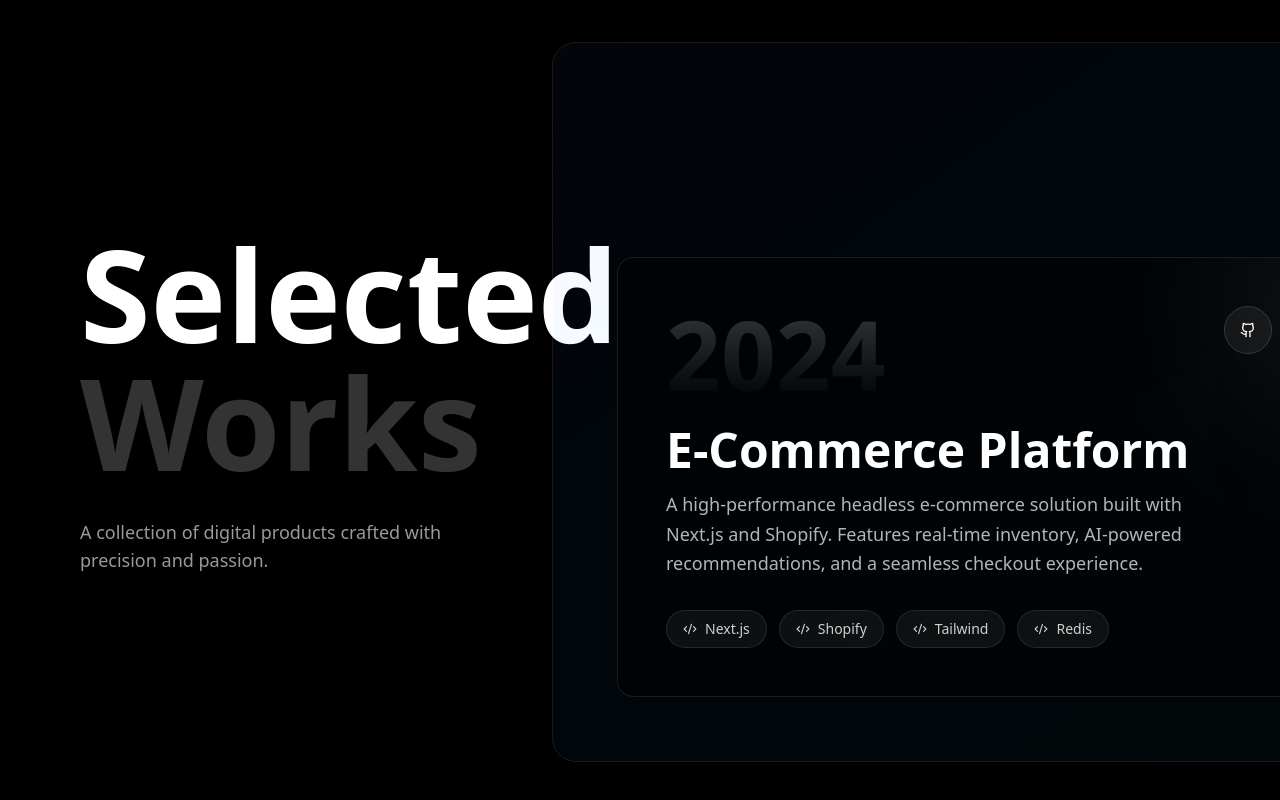
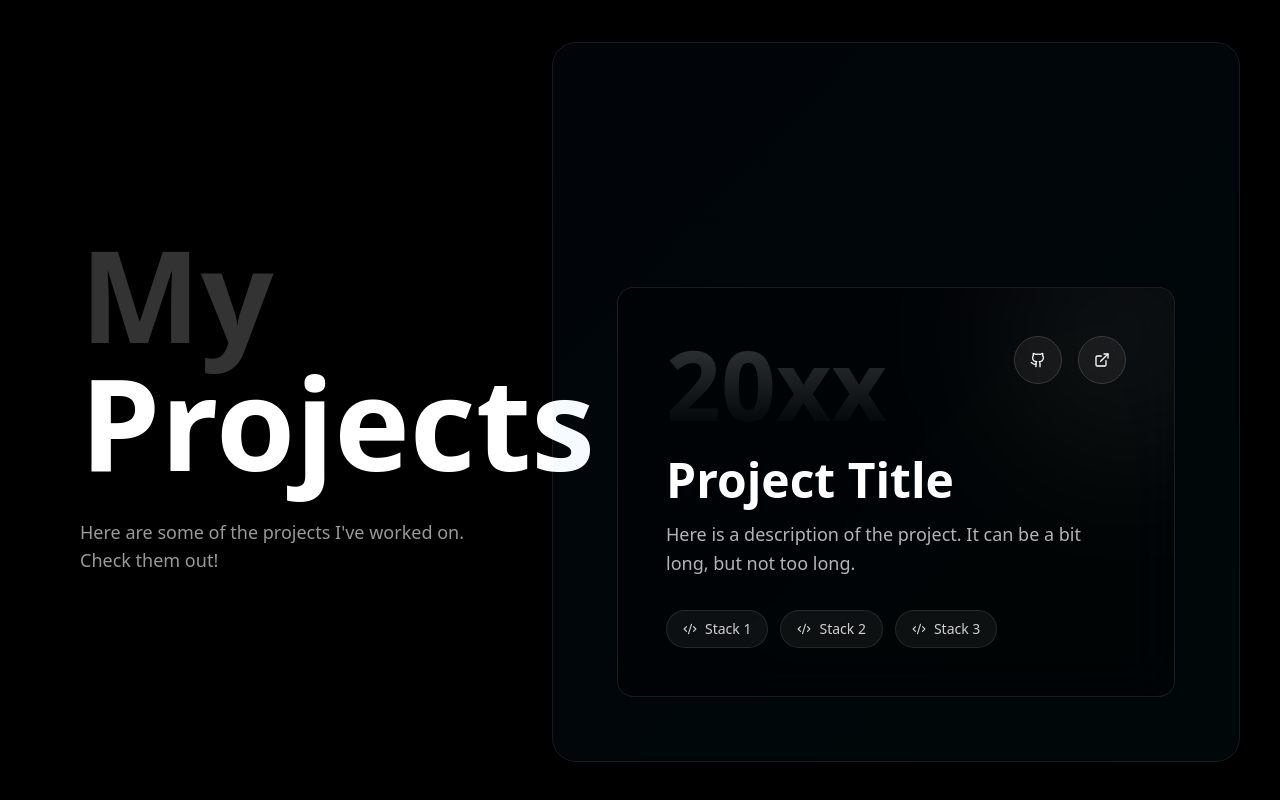
Before and after one commit to henchoznoe/Portfolio, a Next.js app: page / in a window 1280 px wide. Shown: the part 798-1598 px from the top of the page. Built offline with nearby package versions, Linux system fonts and the light colour scheme.

Commit message:
refactor: Generalize project data, reduce project count, and update project section intro text and layout.

```diff
--- a/components/hero-section.tsx
+++ b/components/hero-section.tsx
@@ -80,7 +80,7 @@ export function HeroSection() {
                 {/* Name (Hero) */}
                 <h1
                     ref={nameRef}
-                    className="text-6xl md:text-8xl lg:text-9xl font-bold tracking-tighter bg-clip-text text-transparent bg-gradient-to-b from-white via-white/90 to-white/30 select-none mb-6"
+                    className="text-6xl md:text-8xl lg:text-9xl font-bold tracking-tight bg-clip-text text-transparent bg-gradient-to-b from-white via-white/90 to-white/30 select-none mb-6"
                 >
                     Noé Henchoz
                 </h1>
--- a/components/projects-section.tsx
+++ b/components/projects-section.tsx
@@ -11,37 +11,29 @@ gsap.registerPlugin(ScrollTrigger)
 
 const projects = [
     {
-        id: '01',
-        year: '2024',
-        title: 'E-Commerce Platform',
-        description: 'A high-performance headless e-commerce solution built with Next.js and Shopify. Features real-time inventory, AI-powered recommendations, and a seamless checkout experience.',
-        stack: ['Next.js', 'Shopify', 'Tailwind', 'Redis'],
+        id: 1,
+        year: '20xx',
+        title: 'Project Title',
+        description: 'Here is a description of the project. It can be a bit long, but not too long.',
+        stack: ['Stack 1', 'Stack 2', 'Stack 3'],
         color: 'from-blue-500/20 to-cyan-500/20',
     },
     {
-        id: '02',
-        year: '2023',
-        title: 'SaaS Dashboard',
-        description: 'Comprehensive analytics dashboard for a fintech startup. Handles millions of data points with D3.js visualizations and real-time WebSocket updates.',
-        stack: ['React', 'D3.js', 'Node.js', 'PostgreSQL'],
+        id: 2,
+        year: '20xx',
+        title: 'Project Title',
+        description: 'Here is a description of the project. It can be a bit long, but not too long.',
+        stack: ['Stack 1', 'Stack 2', 'Stack 3'],
         color: 'from-purple-500/20 to-pink-500/20',
     },
     {
-        id: '03',
-        year: '2023',
-        title: 'AI Content Generator',
-        description: 'Generative AI application for marketing copy. Integrates OpenAI API with a custom fine-tuned model and a collaborative editor interface.',
-        stack: ['OpenAI', 'Python', 'FastAPI', 'React'],
+        id: 3,
+        year: '20xx',
+        title: 'Project Title',
+        description: 'Here is a description of the project. It can be a bit long, but not too long.',
+        stack: ['Stack 1', 'Stack 2', 'Stack 3'],
         color: 'from-emerald-500/20 to-teal-500/20',
-    },
-    {
-        id: '04',
-        year: '2022',
-        title: 'Social Network',
-        description: 'Decentralized social networking protocol. Focuses on privacy and user data ownership with end-to-end encryption.',
-        stack: ['Web3', 'Solidity', 'IPFS', 'Next.js'],
-        color: 'from-orange-500/20 to-red-500/20',
-    },
+    }
 ]
 
 export function ProjectsSection() {
@@ -88,12 +80,12 @@ export function ProjectsSection() {
                 {/* Intro / Title Card (Optional, or just part of the flow) */}
                 <div className="w-full md:w-[40vw] h-[50vh] md:h-screen flex flex-col justify-center px-8 md:pl-20 shrink-0">
                     <h2 className="text-6xl md:text-9xl font-bold text-white mb-8">
-                        Selected
-                        <br />
-                        <span className="text-white/20">Works</span>
+                        <span className="text-white/20">My</span>
+                        <br/>
+                        Projects
                     </h2>
                     <p className="text-white/60 max-w-md text-lg">
-                        A collection of digital products crafted with precision and passion.
+                        Here are some of the projects I've worked on. Check them out!
                     </p>
                 </div>
 
@@ -101,7 +93,7 @@ export function ProjectsSection() {
                 {projects.map((project) => (
                     <div
                         key={project.id}
-                        className="w-full md:w-[85vw] h-[80vh] md:h-screen flex items-center justify-center p-4 md:p-10 shrink-0"
+                        className="w-full md:w-[60vw] h-[80vh] md:h-screen flex items-center justify-center p-4 md:p-10 shrink-0"
                     >
                         <div className="relative w-full h-full max-h-[800px] rounded-3xl overflow-hidden border border-white/10 group">
                             {/* Background Image Placeholder */}
```
